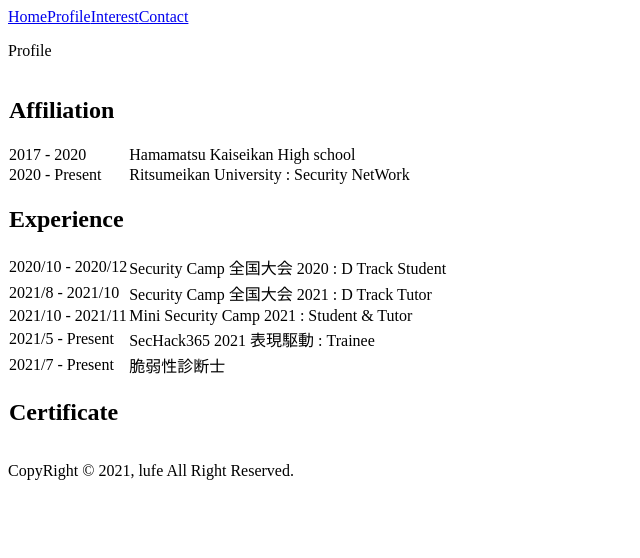
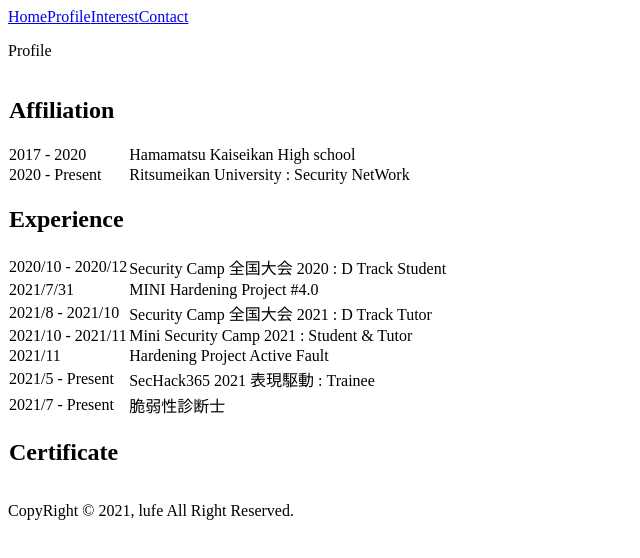
Before and after one commit to 1uf3/lufe.jp, a Next.js app: page /profile in a window 1280 px wide. Shown: the top 558 px of the page, without its empty margins (0-640 px from the left). Built offline with nearby package versions, Linux system fonts and the light colour scheme.

Commit message:
Update profile.js

```diff
--- a/pages/profile.js
+++ b/pages/profile.js
@@ -30,12 +30,20 @@
               <td className="px-2 py-2">Security Camp 全国大会 2020 : D Track Student</td>
             </tr>
             <tr className="border-b text-lg">
+              <td className="px-2 py-2">2021/7/31</td>
+              <td className="px-2 py-2">MINI Hardening Project #4.0</td>
+            </tr>
+            <tr className="border-b text-lg">
               <td className="px-2 py-2">2021/8 - 2021/10</td>
               <td className="px-2 py-2">Security Camp 全国大会 2021 : D Track Tutor</td>
             </tr>
             <tr className="border-b text-lg">
               <td className="px-2 py-2">2021/10 - 2021/11</td>
               <td className="px-2 py-2">Mini Security Camp 2021 : Student & Tutor</td>
+            </tr>
+            <tr className="border-b text-lg">
+              <td className="px-2 py-2">2021/11</td>
+              <td className="px-2 py-2">Hardening Project Active Fault</td>
             </tr>
             <tr className="border-b text-lg">
               <td className="px-2 py-2">2021/5 - Present</td>
```
